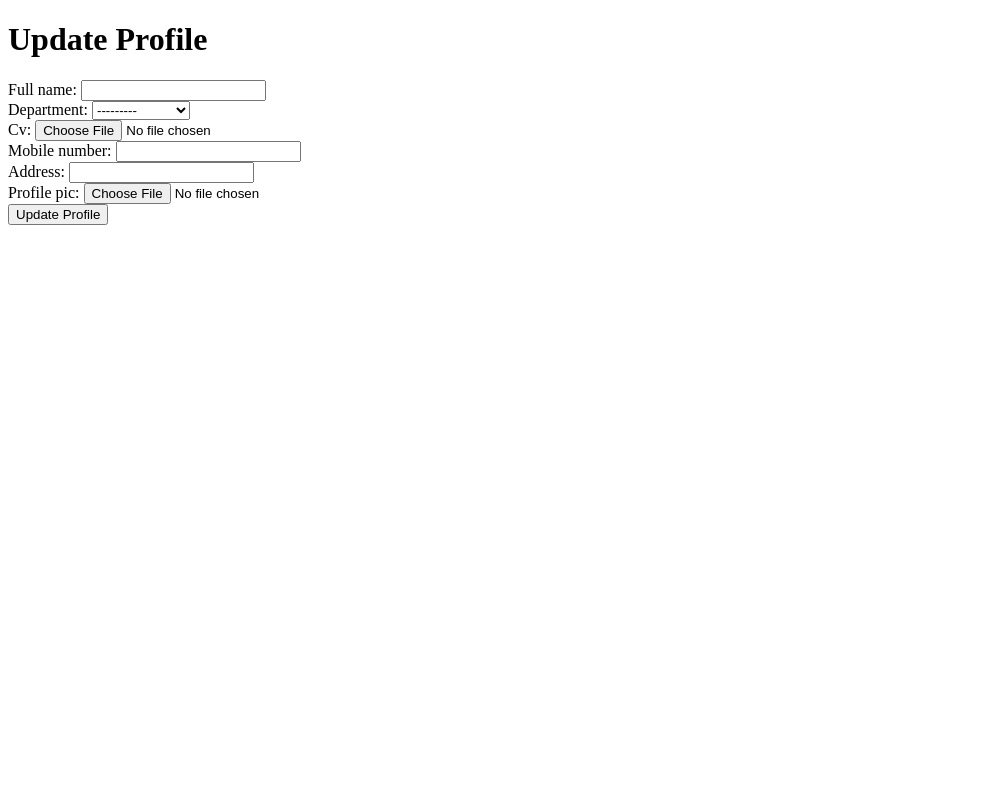
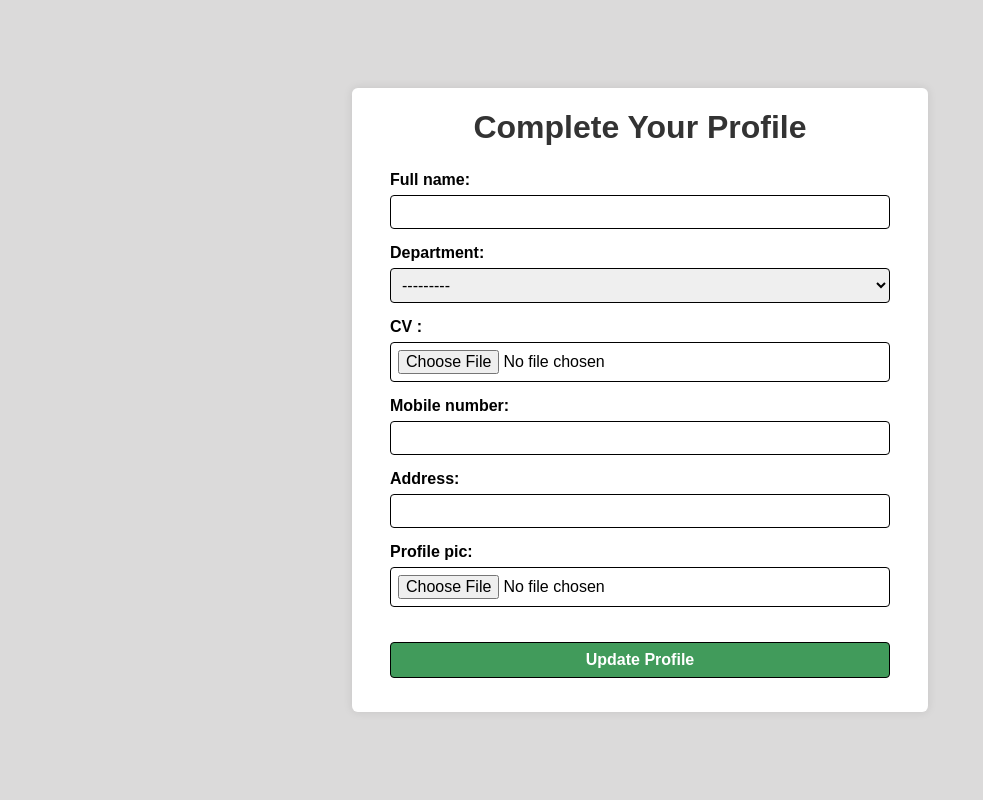
Before and after one commit to sagardas25/Hospital_Management_System, a Django app: template newCore/home/templates/update_profile.html in a window 1280 px wide. Shown: the whole page, without its empty margins (0-983 px from the left). Run offline with Django 5.2, Linux system fonts and the light colour scheme; the template is opened without the code that fills it: values that come from a table or form of the project are taken from there, others are empty; data comes from the database, SQL or seed files in the repository.

Commit message:
done with profile completion page ui

```diff
--- a/newCore/home/templates/update_profile.html
+++ b/newCore/home/templates/update_profile.html
@@ -3,30 +3,118 @@
 <head>
     <meta charset="UTF-8">
     <meta name="viewport" content="width=device-width, initial-scale=1.0">
-    <title>Update Profile</title>
+    <title>Add Profile Info</title>
+
+    <style>
+        body {
+            font-family: Arial, sans-serif;
+            background-color: #dbdada;
+            margin: 0;
+            padding: 0;
+            width: 100vw;
+            height: 100vh;
+            display: flex;
+            justify-content: center;
+            align-items:center ;
+
+
+        }
+
+
+        .content {
+            background-color: #fff;
+            width: 45vw;
+            box-shadow: 0 0 10px rgba(0, 0, 0, 0.1);
+            border-radius: 1%;
+            padding-bottom: 1.5%;
+
+        }
+
+        h1 {
+            text-align: center;
+            margin-bottom: 25px;
+            color: #333;
+        }
+
+        form {
+            max-width: 500px;
+            margin: 0 auto;
+            display: flex;
+            flex-direction: column;
+            align-items: center;
+        }
+
+        .form-group {
+            margin-bottom: 3%;
+            width: 100%;
+        }
+
+
+        label {
+            display: block;
+            margin-bottom: 6px;
+            color: black;
+            font-weight: 550;
+        }
+
+
+        input[type="text"],
+        input[type="tel"],
+        input[type="file"], #id_department {
+
+            width: 100%;
+            padding: 7px;
+            font-size: 16px;
+            border: 1px solid black;
+            border-radius: 4px;
+            box-sizing: border-box;
+            outline: none;
+        }
+
+        button {
+            padding: 8px 20px;
+            background-color: #419b5b;
+            color: #fff;
+            font-weight: bold;
+            border: none;
+            border-radius: 4px;
+            cursor: pointer;
+            font-size: 16px;
+            width: 100%;
+            border: 0.5px solid black;
+        }
+
+        button:hover {
+            background-color: #3a7e4d;
+        }
+
+        .update_btn{
+            display: flex;
+            justify-content: center;
+            align-items: center;
+            margin-top: 4%;
+
+
+        }
+
+
+    </style>
+
 
 </head>
 <body>
 
+ <div class="content">
+
+    {% if user.doctor.full_name %}
+        <h1>Update Profile</h1>
 
 
-    <h1>Update Profile</h1>
+    {% else %}
+        <h1>Complete Your Profile</h1>
 
-    {% if messages %}
-    <div class="messages">
-        {% for message in messages %}
-            <p{% if message.tags %} class="{{ message.tags }}"{% endif %}>{{ message }}</p>
-        {% endfor %}
-    </div>
     {% endif %}
 
-    <!-- <div class="profile-pic">
-        {% if doctor.profile_pic %}
-            <img src="{{ doctor.profile_pic.url }}" alt="Profile Picture">
-        {% else %}
-            <p>No profile picture available</p>
-        {% endif %}
-    </div> -->
 
     <form method="post" enctype="multipart/form-data">
         {% csrf_token %}
@@ -39,7 +127,7 @@
             {{ profile_form.department }}
         </div>
         <div class="form-group">
-            {{ profile_form.cv.label_tag }}
+            <label for="cv">CV :</label>
             {{ profile_form.cv }}
         </div>
         <div class="form-group">
@@ -54,9 +142,12 @@
             {{ profile_form.profile_pic.label_tag }}
             {{ profile_form.profile_pic }}
         </div>
-        <div class="form-group">
+        <div class="form-group update_btn">
             <button type="submit">Update Profile</button>
         </div>
     </form>
+
+ </div>
+
 </body>
 </html>
```
